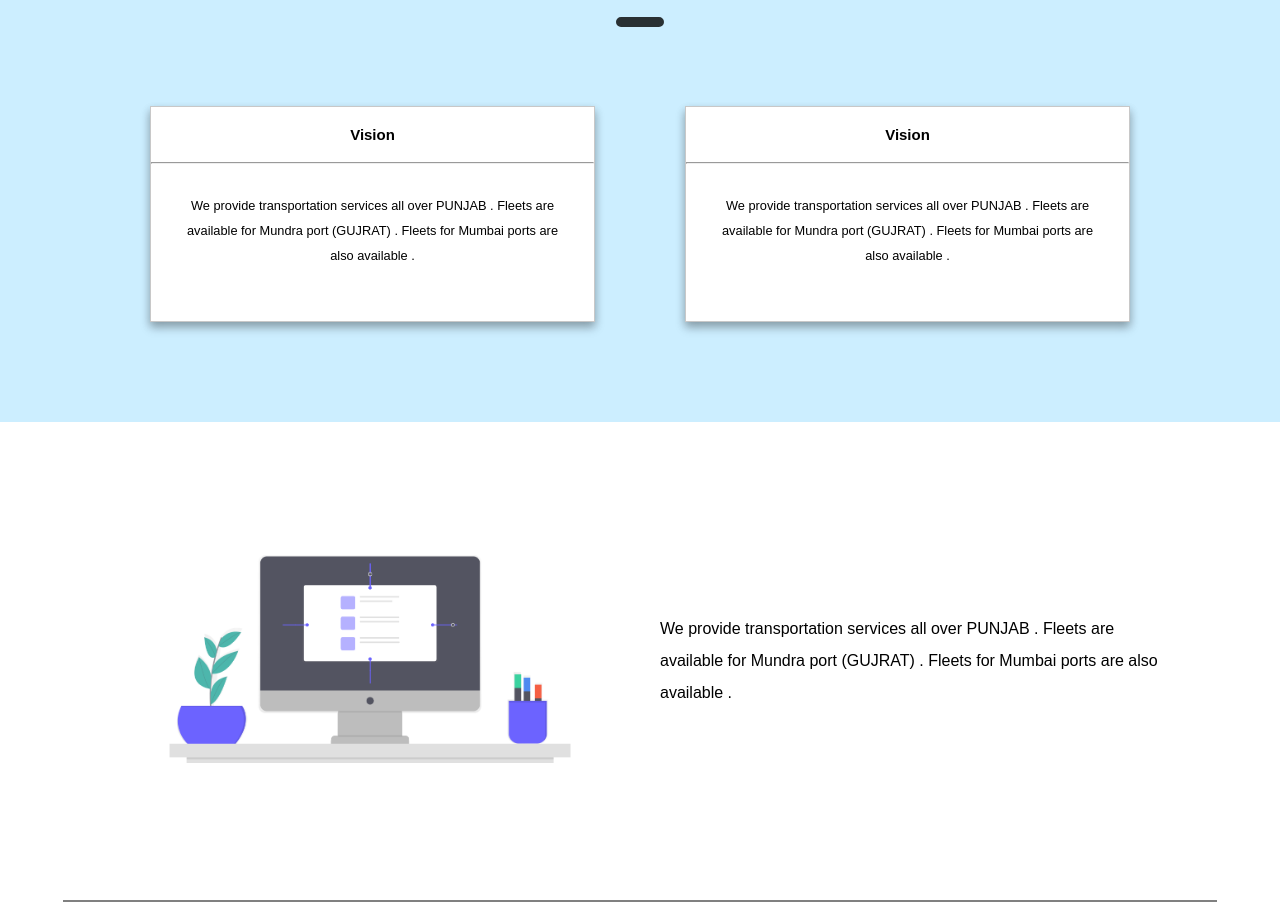
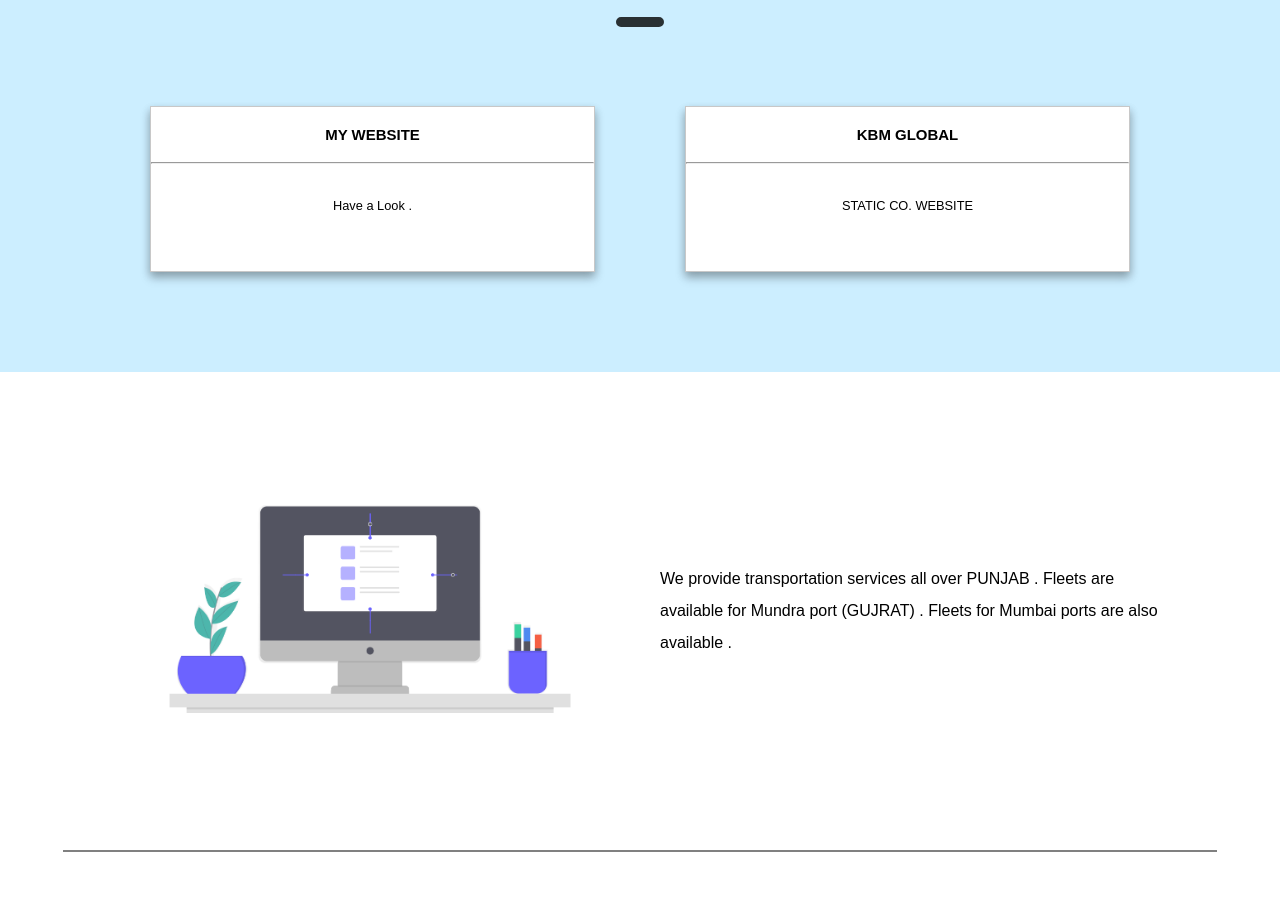
Before and after one commit to akp04/akp04.github.io, a plain HTML site: page index.html in a window 1280 px wide. Shown: the part 2642-3561 px from the top of the page. Drawn offline with nearby package versions, Linux system fonts and the light colour scheme.

Commit message:
uploAD 2

```diff
--- a/index.html
+++ b/index.html
@@ -38,22 +38,18 @@
 		<div class="container">
 
 			<div class="project_showcase_window">
-				<h3>Vision</h3>
+				<h3>MY WEBSITE</h3>
 				<hr>
 				<div class="content_inside_text">
-  					<p>We provide transportation services all over PUNJAB .
-  					Fleets are available for Mundra port (GUJRAT) .
-  					Fleets for Mumbai ports are also available .</p>
+  					<p>Have a Look .</p>
 				</div>
 			</div>
 
 			<div class="project_showcase_window">
-				<h3>Vision</h3>
+				<h3>KBM GLOBAL</h3>
 				<hr>
 				<div class="content_inside_text">
-  					<p>We provide transportation services all over PUNJAB .
-  					Fleets are available for Mundra port (GUJRAT) .
-  					Fleets for Mumbai ports are also available .</p>
+  					<p>STATIC CO. WEBSITE</p>
 				</div>
 
 			</div>
```
Also changed, not shown: pic_11.jpg (added), pic_3.jpg (added), 2 other files.
